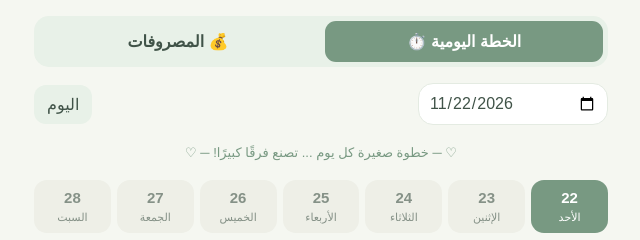
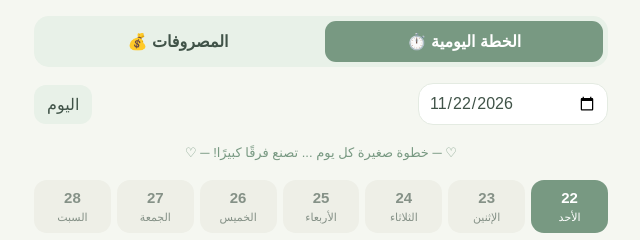
Before and after one commit to abeerkoraiem0-lang/my-salah-tracker, a plain HTML site: page index.html in a window 1280 px wide. Shown: the top 240 px of the page, 319-959 px from the left. Drawn offline with Linux system fonts and the light colour scheme.

Commit message:
Update index.html

```diff
--- a/index.html
+++ b/index.html
@@ -230,7 +230,7 @@ button {cursor:pointer}
 
   <nav class="app-tabs" aria-label="أقسام التطبيق">
     <button type="button" class="app-tab active" id="routineTab">الخطة اليومية ⏱️ </button>
-    <button type="button" class="app-tab" id="expensesTab">💰 المصروفات</button>
+    <button type="button" class="app-tab" id="expensesTab"> المصروفات 💰</button>
   </nav>
   <div class="app-page" id="routinePage">
 
```
